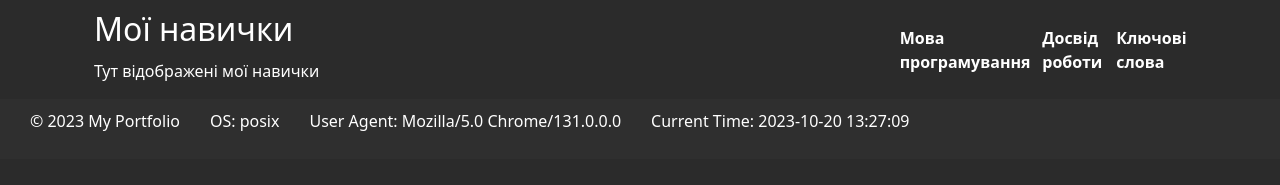
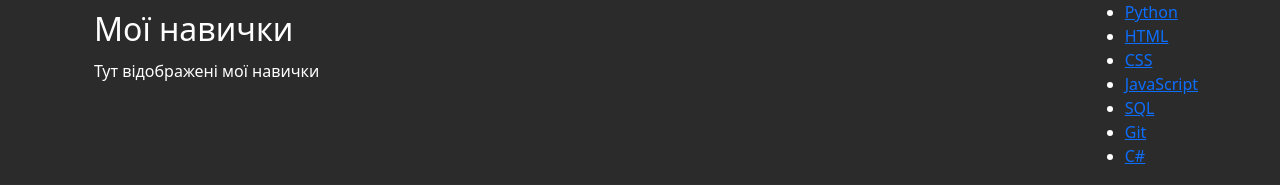
Before and after one commit to vaMoreth/vintoniak_vasyl_web-python, a Flask app: page /skills in a window 1280 px wide. Shown: the part 118-303 px from the top of the page. Run offline with Flask 3, Linux system fonts and the light colour scheme; lists and menus that the app fills with data are empty; some libraries are stand-ins or nearby versions.

Commit message:
make skills screen and fix smts

```diff
--- a/lab3/app.py
+++ b/lab3/app.py
@@ -3,6 +3,27 @@
 from datetime import datetime
 
 app = Flask(__name__)
+
+my_skills = [
+    "Python",
+    "HTML",
+    "CSS",
+    "JavaScript",
+    "SQL",
+    "Git",
+    "C#",
+]
+
+@app.route('/skills')
+@app.route('/skills/<int:id>')
+def display_skills(id=None):
+    if id is None:
+        total_skills = len(my_skills)
+        return render_template('skills.html', skills=my_skills, total_skills=total_skills)
+    elif id < len(my_skills):
+        return render_template('skills.html', skills=[my_skills[id]])
+    else:
+        return "Немає навички з таким id"
 
 @app.route('/')
 def home():
--- a/lab3/templates/portfolio.html
+++ b/lab3/templates/portfolio.html
@@ -4,7 +4,7 @@
     <meta charset="UTF-8">
     <meta name="viewport" content="width=device-width, initial-scale=1.0">
     <title>Портфоліо</title>
-    <link rel="stylesheet" href="style.css">
+    <link rel="stylesheet" href="{{ url_for('static', filename='css/style.css') }}">
 </head>
 <body>
     {% extends 'base.html' %}
--- a/lab3/templates/resume.html
+++ b/lab3/templates/resume.html
@@ -4,7 +4,7 @@
     <meta charset="UTF-8">
     <meta name="viewport" content="width=device-width, initial-scale=1.0">
     <title>Резюме</title>
-    <link rel="stylesheet" href="style.css">
+    <link rel="stylesheet" href="{{ url_for('static', filename='css/style.css') }}">
 </head>
 <body>
     {% extends 'base.html' %}
--- a/lab3/templates/skills.html
+++ b/lab3/templates/skills.html
@@ -4,7 +4,7 @@
     <meta charset="UTF-8">
     <meta name="viewport" content="width=device-width, initial-scale=1.0">
     <title>Навички</title>
-    <link rel="stylesheet" href="style.css">
+    <link rel="stylesheet" href="{{ url_for('static', filename='css/style.css') }}">
 </head>
 <body>
     {% extends 'base.html' %}
@@ -18,13 +18,11 @@
               <p>Тут відображені мої навички</p>
             </div>
         </div>
-          <table>
-            <tr>
-              <th>Мова програмування</th>
-              <th>Досвід роботи</th>
-              <th>Ключові слова</th>
-            </tr>
-          </table>
+        <ul>
+            {% for skill in skills %}
+                <li><a href="{{ url_for('display_skills', id=loop.index0) }}">{{ skill }}</a></li>
+            {% endfor %}
+        </ul>
     {% endblock %}
 </body>
 </html>
```
